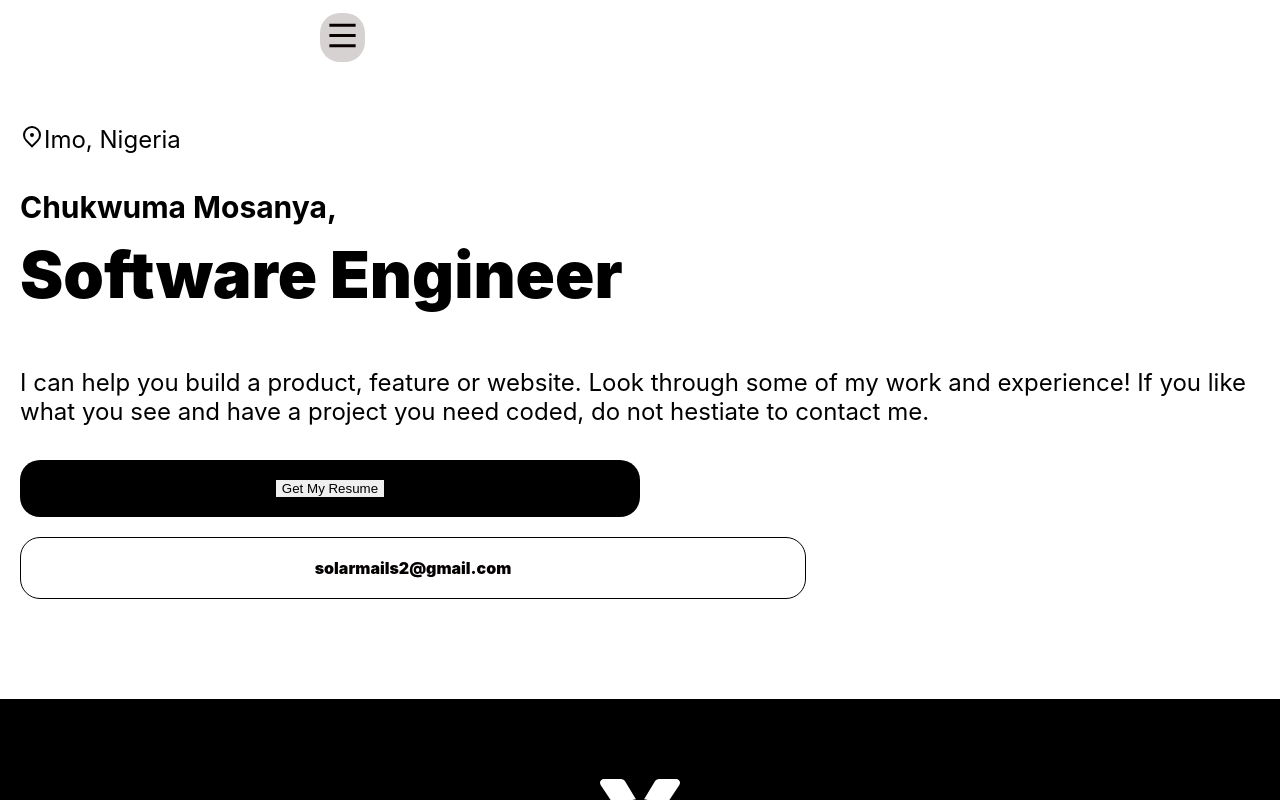
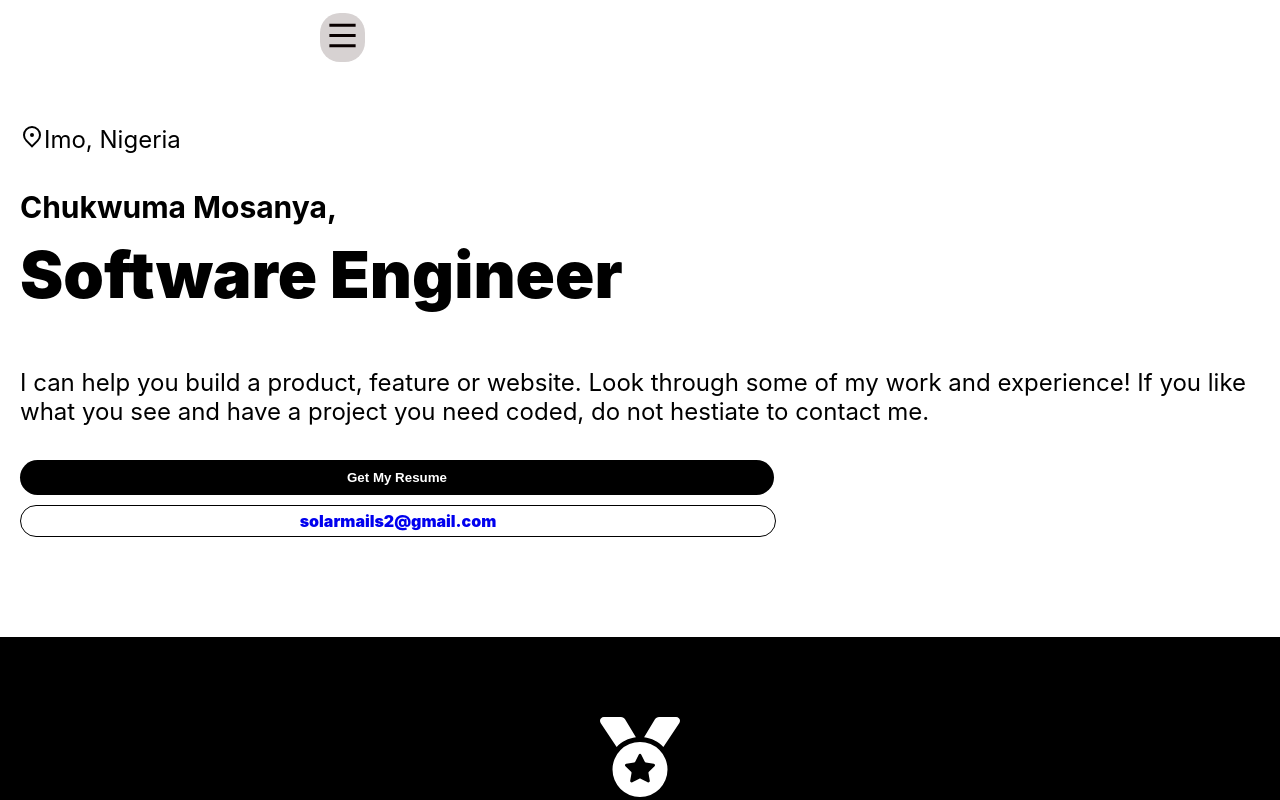
Before and after one commit to blase147/my_portfolio, a React (Create React App) app: page / in a window 1280 px wide. Shown: the top 800 px of the page. Built offline with nearby package versions, Linux system fonts and the light colour scheme.

Commit message:
Add basic files

```diff
--- a/src/DownloadPDF.js
+++ b/src/DownloadPDF.js
@@ -7,7 +7,7 @@ const DownloadPDF = () => {
 
   return (
     <div>
-      <button type="button" onClick={handleDownload}>Get My Resume</button>
+      <button className="my-resume" type="button" onClick={handleDownload}>Get My Resume</button>
     </div>
   );
 };
--- a/src/components/Homepage/homePage.scss
+++ b/src/components/Homepage/homePage.scss
@@ -41,21 +41,25 @@
   .res-mail {
     display: flex;
     flex-direction: column;
-    justify-content: left;
+    justify-content: flex-start;
+    width: 100%;
+    gap: 10px;
+    // margin-left: 0;
+    // padding-left: 0;
 
     .my-resume {
-      padding: 20px;
+      padding: 5px;
       background-color: #000;
       border-radius: 20px;
       color: white;
       font-weight: 900;
-      margin-bottom: 20px;
-      width: 50%;
+      // margin-bottom: 20px;
+      width: 60%;
     }
 
     .mailto {
       width: 60%;
-      padding: 20px;
+      padding: 5px;
       background-color: #fff;
       border-radius: 20px;
       color: rgb(4, 0, 0);
--- a/src/components/Homepage/intro.js
+++ b/src/components/Homepage/intro.js
@@ -30,10 +30,10 @@ const Intro = () => (
       </div>
     </section>
     <div className="res-mail">
-      <button className="my-resume" type="button">
-        <DownloadPDF />
-      </button>
-      <a className="mailto" href="mailto:solarmails2gmail.com" target="_blank" rel="noreferrer">solarmails2@gmail.com</a>
+      <div className="my-resume"><DownloadPDF /></div>
+      <div className="mailto">
+        <a href="mailto:solarmails2gmail.com" target="_blank" rel="noreferrer">solarmails2@gmail.com</a>
+      </div>
     </div>
   </div>
 );
--- a/src/components/about-me/aboutMe.js
+++ b/src/components/about-me/aboutMe.js
@@ -31,12 +31,8 @@ const AboutMe = () => (
             </p>
             <img src="./main-photo.jpg" alt="profile" />
             <div className="buttons">
-              <button type="button">
-                <DownloadPDF />
-              </button>
-              <button type="button">
-                <a className="mailto" href="mailto:solarmails2gmail.com" target="_blank" rel="noreferrer">solarmails2@gmail.com</a>
-              </button>
+              <DownloadPDF />
+              <a href="mailto:solarmails2gmail.com" target="_blank" rel="noreferrer">solarmails2@gmail.com</a>
             </div>
             <ul className="social-icons">
               <li>
--- a/src/components/about-me/aboutMe.scss
+++ b/src/components/about-me/aboutMe.scss
@@ -27,7 +27,7 @@
       }
 
       img {
-        width: 100%;
+        width: 80%;
         border-radius: 100%;
         padding-top: 50px;
         padding-bottom: 50px;
@@ -38,19 +38,28 @@
     .buttons {
       display: flex;
       flex-direction: column;
+      justify-content: center;
       align-items: center;
-      gap: 10px;
-      // margin: auto;
+      gap: 8px;
       width: 100%;
-      // padding-right: 0;
-      // margin-right: 0;
+      margin: auto;
 
-      button {
+      .my-resume {
         border: solid 1px rgb(14, 6, 0);
         padding: 10px;
         font-weight: 900;
         margin-bottom: 10px;
-        width: 50%;
+        width: 100%;
+        font-size: 10px;
+        border-radius: 10px;
+      }
+      a {
+        text-decoration: none;
+        border: solid 1px rgb(14, 6, 0);
+        padding: 10px;
+        font-weight: 900;
+        margin-bottom: 10px;
+        width: 40%;
         font-size: 10px;
         border-radius: 10px;
       }
```
